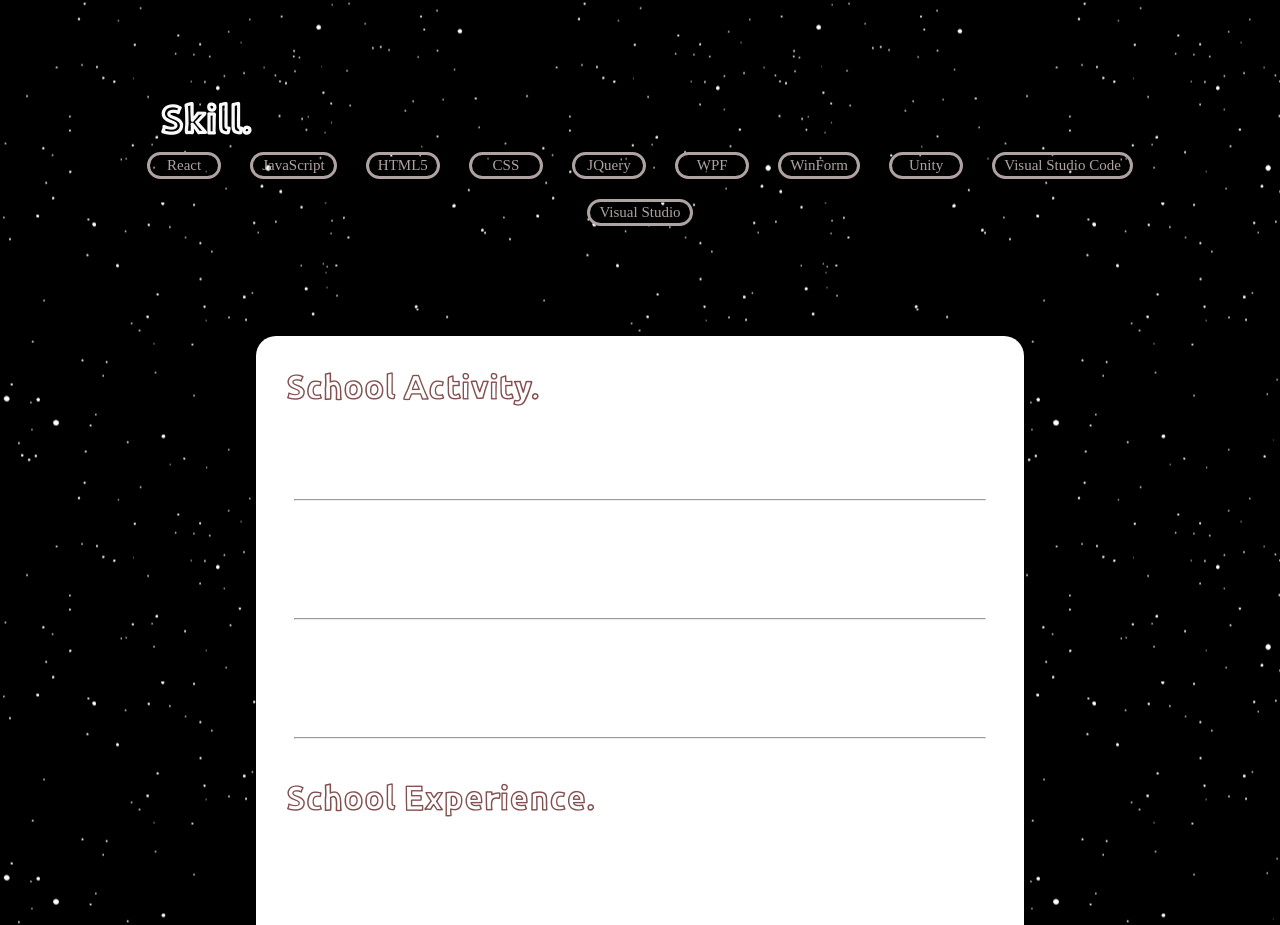
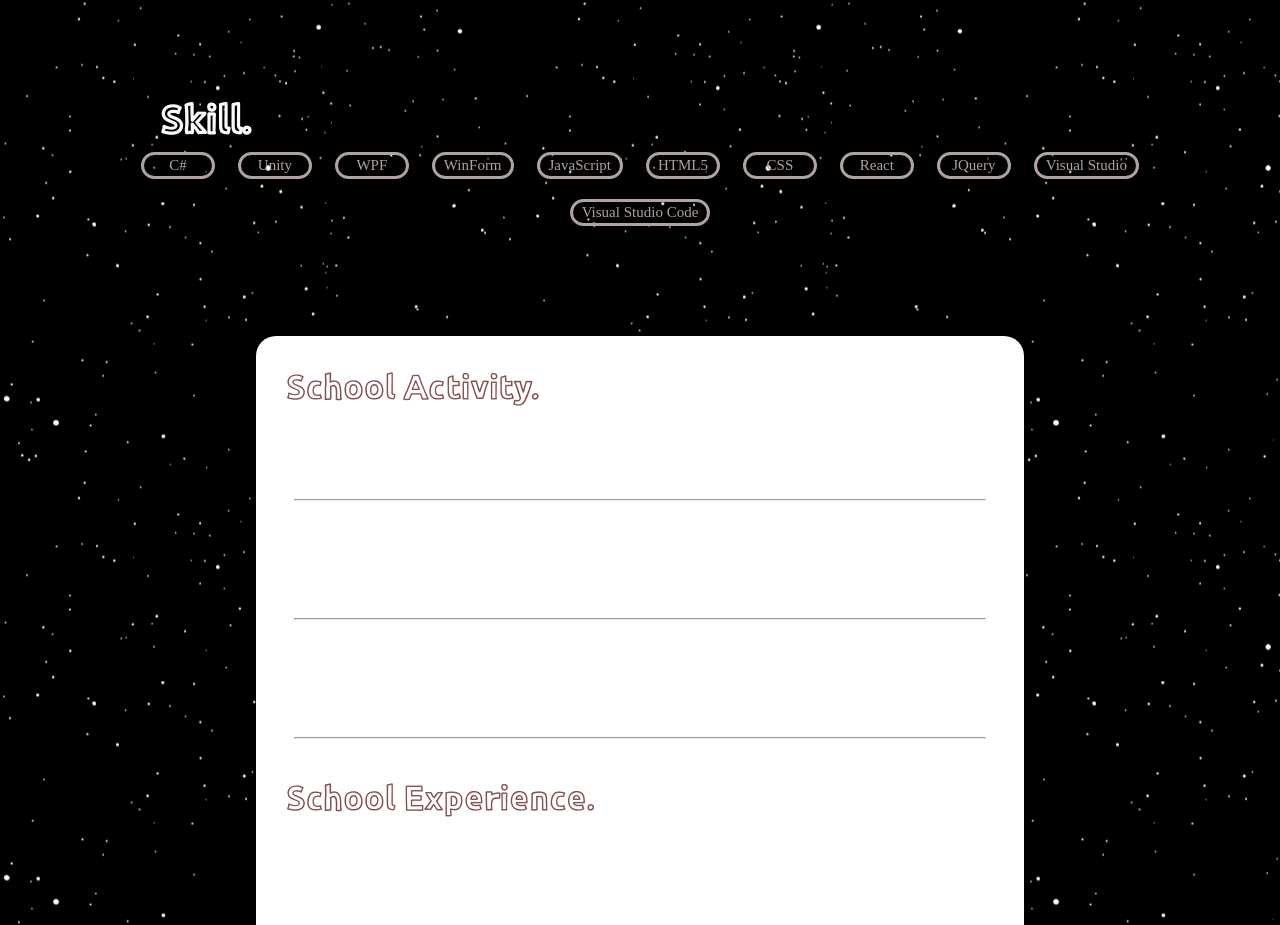
Before and after one commit to CodeYJ/React_Web, a React (Create React App) app in the folder React_Project/React/blog/: page / in a window 1280 px wide. Shown: the part 2104-3029 px from the top of the page. Built offline with nearby package versions, Linux system fonts and the light colour scheme.

Commit message:
Update App.js

```diff
--- a/React_Project/React/blog/src/App.js
+++ b/React_Project/React/blog/src/App.js
@@ -84,16 +84,17 @@ function App() {
 
       <span className='skill'>Skill.</span>
       <div className='skillList'>
-        <div className='skillItem'>React</div>
+        <div className='skillItem'>C#</div>
+        <div className='skillItem'>Unity</div>
+        <div className='skillItem'>WPF</div>
+        <div className='skillItem'>WinForm</div>
         <div className='skillItem'>JavaScript</div>
         <div className='skillItem'>HTML5</div>
         <div className='skillItem'>CSS</div>
+        <div className='skillItem'>React</div>
         <div className='skillItem'>JQuery</div>
-        <div className='skillItem'>WPF</div>
-        <div className='skillItem'>WinForm</div>
-        <div className='skillItem'>Unity</div>
+        <div className='skillItem'>Visual Studio</div>
         <div className='skillItem'>Visual Studio Code</div>
-        <div className='skillItem'>Visual Studio</div>
       </div>
 
       <div style={{ height: '100px' }} />
@@ -187,7 +188,7 @@ function App() {
             }
           }>
             <p>
-            <span className='projectTitleLeft'>Unity WebRTC를 이용한<br />실시간 VR 화상전화 솔루션</span>
+              <span className='projectTitleLeft'>Unity WebRTC를 이용한<br />실시간 VR 화상전화 솔루션</span>
               <br />
               <br />
               Unity WebRTC를 이용한 실시간 VR 화상전화 솔루션 서비스의 모바일(Android) 버전 개발 책임자
```
